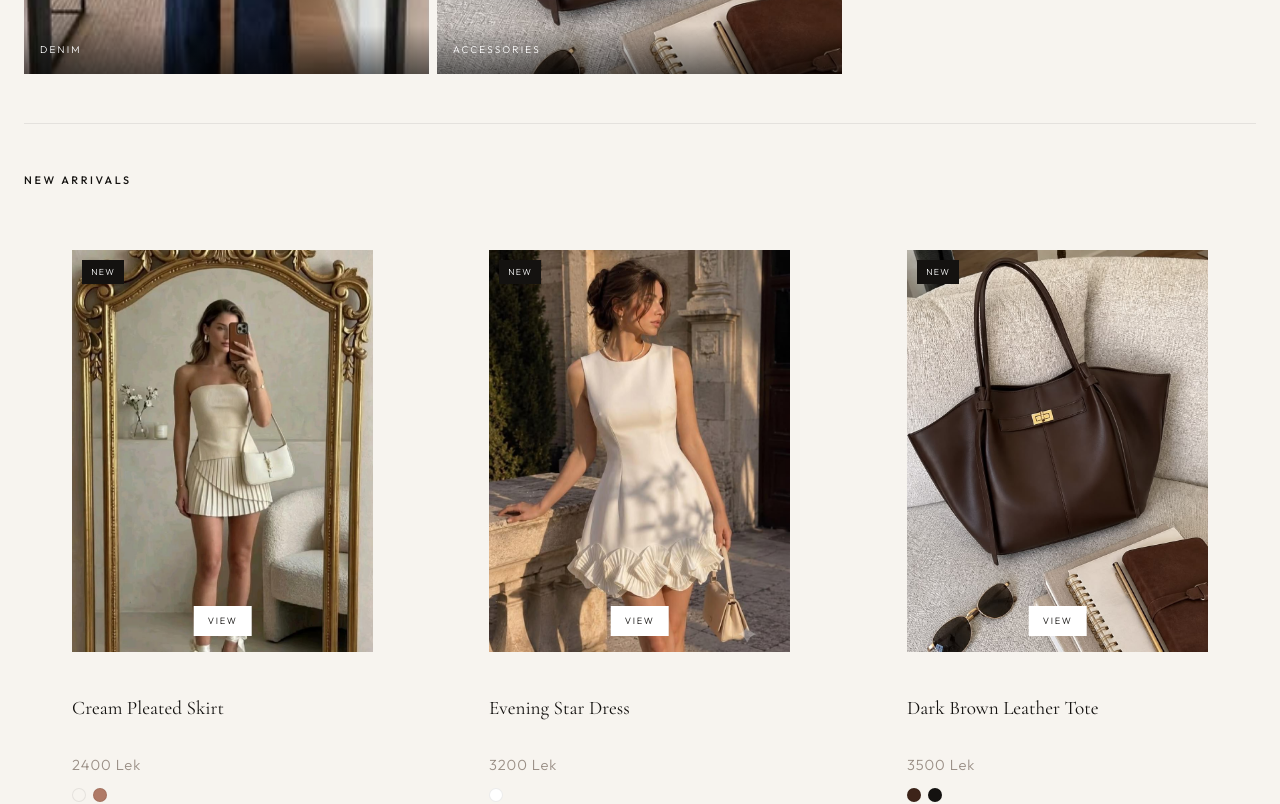
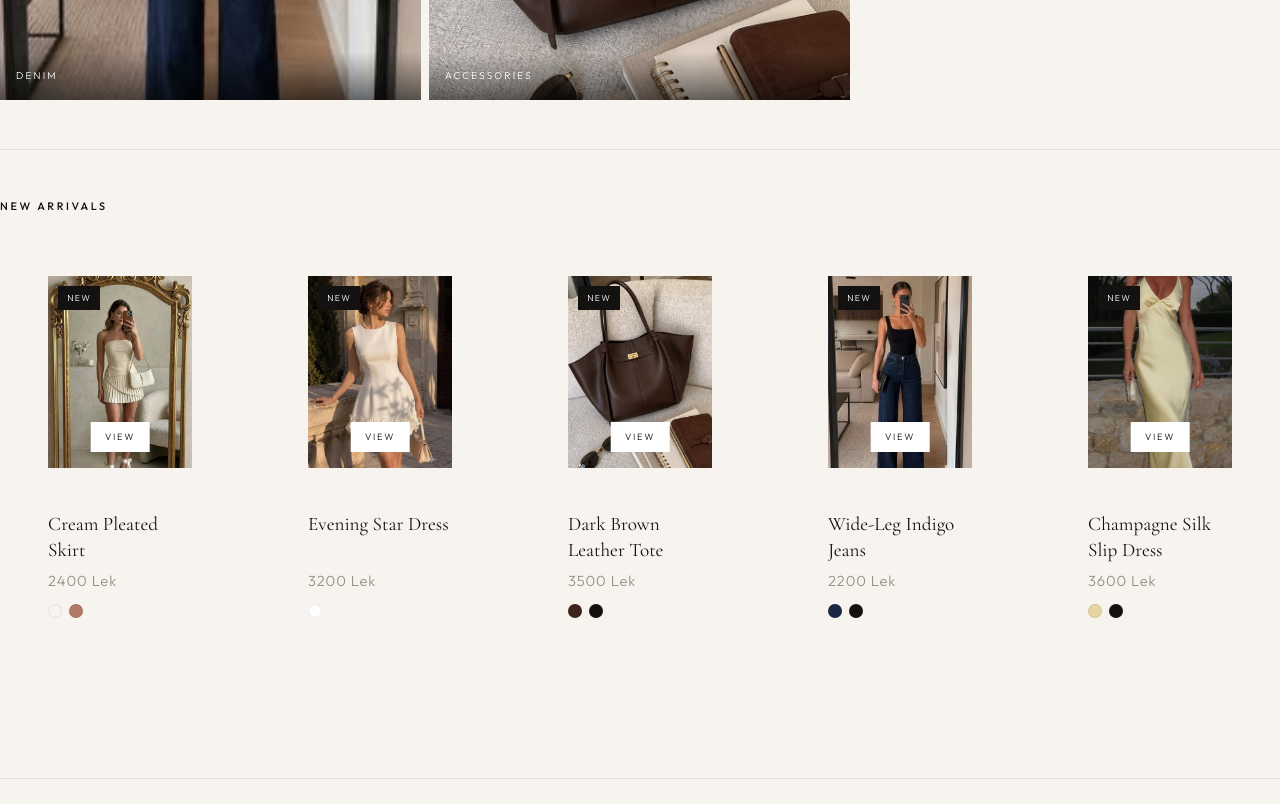
Before and after one commit to auroradimni/bloom-atelier, a Nuxt app: page / in a window 1280 px wide. Shown: the part 1600-2404 px from the top of the page. Built offline with nearby package versions, Linux system fonts and the light colour scheme.

Commit message:
Use full-width layout and auto-fit product grids
Remove the narrow 1320px container cap and replace fixed two-column
grids with auto-fit columns so pages use the available width.

Co-authored-by: auroradimni <auroradimni@users.noreply.github.com>

```diff
--- a/assets/styles/main.css
+++ b/assets/styles/main.css
@@ -56,8 +56,22 @@ main {
 }
 
 .page-shell {
-  width: min(1320px, calc(100% - 3rem));
+  width: 100%;
+  max-width: 100%;
+  padding-inline: clamp(1rem, 2.5vw, 2rem);
   margin-inline: auto;
+}
+
+.product-grid {
+  display: grid;
+  grid-template-columns: repeat(auto-fit, minmax(240px, 1fr));
+  gap: 1.25rem;
+  align-items: start;
+  width: 100%;
+}
+
+.product-grid .product-card {
+  width: 100%;
 }
 
 .eyebrow {
--- a/pages/collection/[category].vue
+++ b/pages/collection/[category].vue
@@ -66,20 +66,7 @@ useHead(() => ({
 }
 
 .product-grid {
-  display: grid;
-  grid-template-columns: repeat(2, minmax(0, 1fr));
   gap: 1.5rem 1.25rem;
-  align-items: start;
-}
-
-.product-grid :deep(.product-card) {
-  width: 100%;
-}
-
-@media (max-width: 720px) {
-  .product-grid {
-    grid-template-columns: 1fr;
-  }
 }
 
 .empty {
--- a/pages/collection/index.vue
+++ b/pages/collection/index.vue
@@ -114,23 +114,12 @@ function getCategoryCover(slug) {
 }
 
 .product-grid {
-  display: grid;
-  grid-template-columns: repeat(2, minmax(0, 1fr));
   gap: 1.5rem 1.25rem;
-  align-items: start;
-}
-
-.product-grid :deep(.product-card) {
-  width: 100%;
 }
 
 @media (max-width: 900px) {
   .shop-grid {
     grid-template-columns: 1fr;
   }
-
-  .product-grid {
-    grid-template-columns: 1fr;
-  }
 }
 </style>
--- a/pages/index.vue
+++ b/pages/index.vue
@@ -346,14 +346,7 @@ function getCover(slug) {
 }
 
 .product-grid {
-  display: grid;
-  grid-template-columns: repeat(3, minmax(0, 1fr));
   gap: 1.25rem;
-  align-items: start;
-}
-
-.product-grid :deep(.product-card) {
-  width: 100%;
 }
 
 .most-loved {
@@ -487,12 +480,6 @@ function getCover(slug) {
   transform: scale(1.04);
 }
 
-@media (max-width: 1024px) {
-  .product-grid {
-    grid-template-columns: repeat(2, minmax(0, 1fr));
-  }
-}
-
 @media (max-width: 900px) {
   .mosaic {
     grid-template-columns: 1fr 1fr;
@@ -514,11 +501,6 @@ function getCover(slug) {
     grid-template-columns: 1fr;
   }
 
-  .product-grid {
-    grid-template-columns: 1fr;
-    gap: 1.5rem;
-  }
-
   .carousel-arrow--prev {
     left: 0.25rem;
   }
--- a/pages/wishlist.vue
+++ b/pages/wishlist.vue
@@ -51,14 +51,7 @@ useHead({ title: 'Wishlist - Bloom Atelier' })
 }
 
 .product-grid {
-  display: grid;
-  grid-template-columns: repeat(2, minmax(0, 1fr));
   gap: 1.5rem 1.25rem;
-  align-items: start;
-}
-
-.product-grid :deep(.product-card) {
-  width: 100%;
 }
 
 .empty-state {
@@ -69,10 +62,4 @@ useHead({ title: 'Wishlist - Bloom Atelier' })
   color: var(--stone);
   margin-bottom: 1.25rem;
 }
-
-@media (max-width: 720px) {
-  .product-grid {
-    grid-template-columns: 1fr;
-  }
-}
 </style>
```
